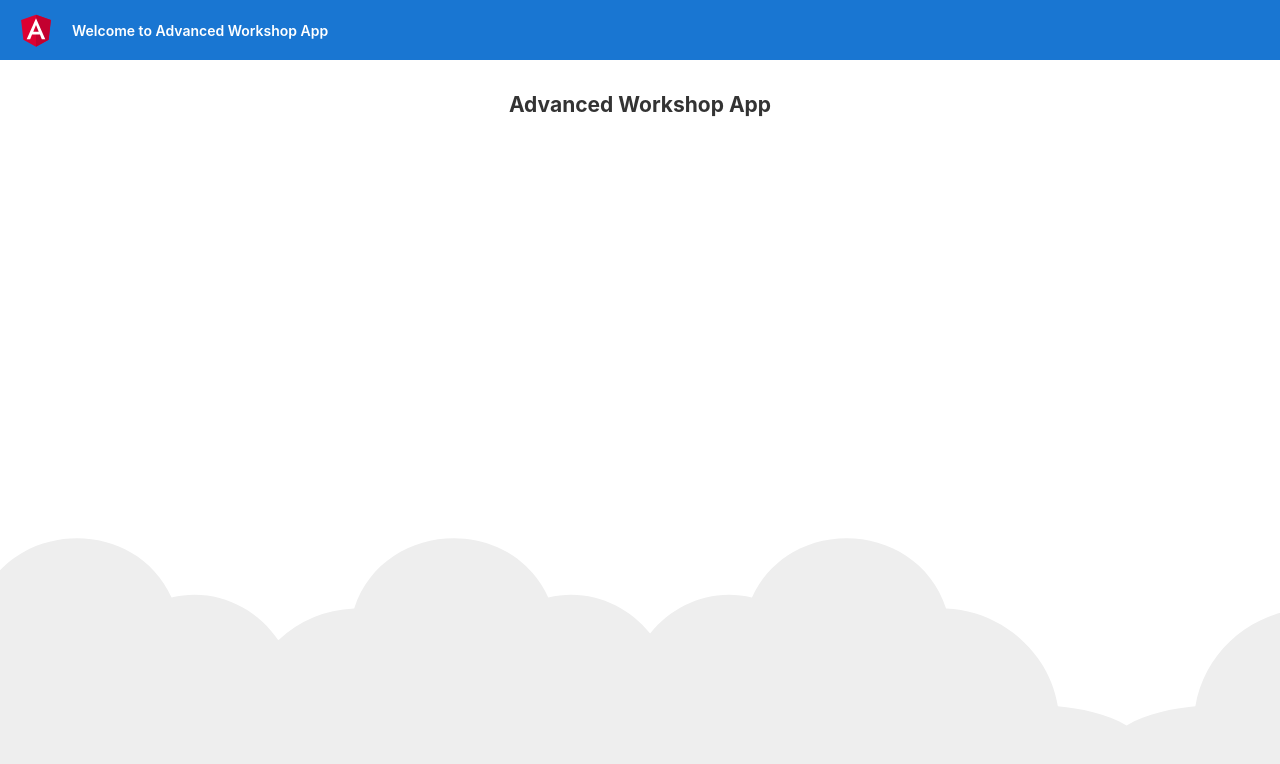
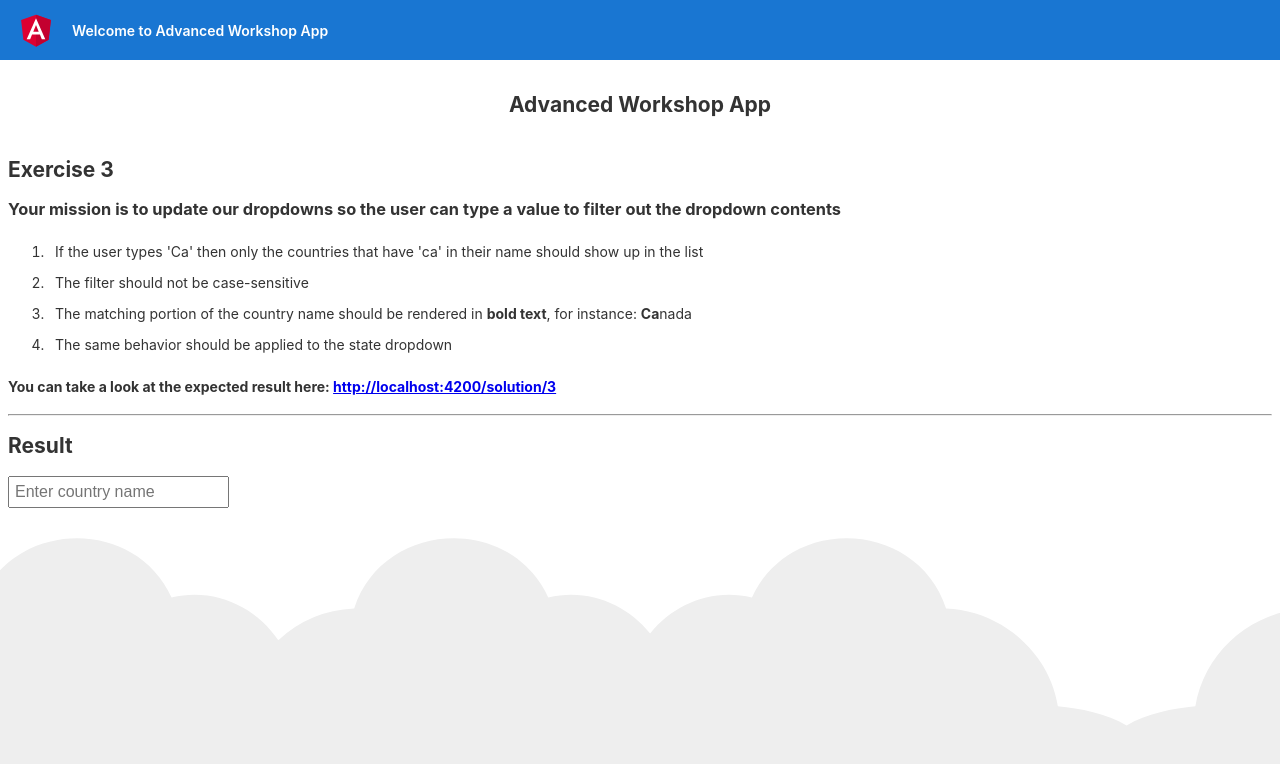
Before and after one commit to Olsenc07/Angular-Advanced-Workshop, an Angular app: page /exercise3 in a window 1280 px wide. Before the commit this address led to /. Shown: the top 764 px of the page. Built offline with nearby package versions, Linux system fonts and the light colour scheme; data requests are answered from the project's data file.

Commit message:
Created exercise 3 description

```diff
--- a/src/app/app-routing.module.ts
+++ b/src/app/app-routing.module.ts
@@ -4,12 +4,14 @@ import {Exercise1Component} from './exercise1/exercise1.component';
 import {Solution1Component} from './solution/solution1/solution1.component';
 import {Exercise2Component} from './exercise2/exercise2.component';
 import {Solution2Component} from './solution/solution2/solution2.component';
+import {Exercise3Component} from './exercise3/exercise3.component';
 
 
 
 const routes: Routes = [
   {path: 'exercise1', component: Exercise1Component},
   {path: 'exercise2', component: Exercise2Component},
+  {path: 'exercise3', component: Exercise3Component},
   { path: 'solution',
     children : [
       {path: '1', component: Solution1Component},
--- a/src/app/app.module.ts
+++ b/src/app/app.module.ts
@@ -8,11 +8,12 @@ import {HttpClientModule} from '@angular/common/http';
 import {Solution1Component} from './solution/solution1/solution1.component';
 import { Exercise2Component } from './exercise2/exercise2.component';
 import { Solution2Component } from './solution/solution2/solution2.component';
+import { Exercise3Component } from './exercise3/exercise3.component';
 
 @NgModule({
   declarations: [
     AppComponent,
-    Exercise1Component, Solution1Component, Exercise2Component, Solution2Component
+    Exercise1Component, Solution1Component, Exercise2Component, Solution2Component, Exercise3Component
   ],
   imports: [
     BrowserModule,
--- /dev/null
+++ b/src/app/exercise3/country.service.ts
@@ -0,0 +1,28 @@
+import { Injectable } from '@angular/core';
+import {HttpClient} from '@angular/common/http';
+import {Observable} from 'rxjs';
+import {Country, State} from './types';
+import {map} from 'rxjs/operators';
+
+@Injectable({
+  providedIn: 'root'
+})
+export class CountryService {
+
+  private countries$: Observable<Country[]>;
+
+  constructor(private http: HttpClient) {
+    this.countries$ = http.get<Country[]>('http://localhost:3000/countries');
+  }
+
+  getCountries(): Observable<Country[]> {
+    return this.countries$;
+  }
+
+  getStatesFor(countryId: string): Observable<State[]> {
+    return this.http.get<State[]>(`http://localhost:3000/states?countryCode=${countryId}`)
+      .pipe(
+        map(states => states.sort((a, b) => (a.description > b.description) ? 1 : -1))
+      );
+  }
+}
--- /dev/null
+++ b/src/app/exercise3/exercise3.component.css
@@ -0,0 +1,31 @@
+.dropbtn {
+  padding: 5px;
+  font-size: 16px;
+}
+
+.dropdown {
+  position: relative;
+  display: inline-block;
+}
+
+.dropdown-content {
+  display: none;
+  position: absolute;
+  min-width: 160px;
+  box-shadow: 0px 8px 16px 0px rgba(0,0,0,0.2);
+  z-index: 1;
+}
+
+.dropdown-content span {
+  color: black;
+  padding: 12px 16px;
+  text-decoration: none;
+  display: block;
+  background-color: white;
+}
+
+.dropdown-content span:hover {background-color: #f1f1f1}
+
+.dropdown:hover .dropdown-content, .dropbtn:focus + .dropdown-content{
+  display: block;
+}
--- /dev/null
+++ b/src/app/exercise3/exercise3.component.html
@@ -0,0 +1,27 @@
+<h2>Exercise 3</h2>
+<h3>Your mission is to update our dropdowns so the user can type a value to filter out the dropdown contents</h3>
+<ol>
+  <li>If the user types 'Ca' then only the countries that have 'ca' in their name should show up in the list</li>
+  <li>The filter should not be case-sensitive</li>
+  <li>The matching portion of the country name should be rendered in <b>bold text</b>, for instance: <b>Ca</b>nada</li>
+  <li>The same behavior should be applied to the state dropdown</li>
+</ol>
+<h4>You can take a look at the expected result here: <a routerLink="/solution/3">http://localhost:4200/solution/3</a> </h4>
+<hr>
+<h2>Result</h2>
+<div *ngIf="countries$ | async as countries">
+  <div class="dropdown">
+    <input type="text" class="dropbtn" [value]="country?.description" placeholder="Enter country name">
+    <div class="dropdown-content">
+      <span *ngFor="let country of countries" (click)="updateStates(country)">{{country.description}}</span>
+    </div>
+  </div>
+</div>
+<div *ngIf="states$ | async as states">
+  <div class="dropdown">
+    <input type="text" class="dropbtn" [value]="state?.description" [disabled]="states.length == 0" placeholder="Enter your state">
+    <div class="dropdown-content">
+      <span *ngFor="let s of states" (click)="state = s">{{s.description | titlecase}}</span>
+    </div>
+  </div>
+</div>
--- /dev/null
+++ b/src/app/exercise3/exercise3.component.ts
@@ -0,0 +1,24 @@
+import { Component } from '@angular/core';
+import {Observable} from 'rxjs';
+import {Country, State} from './types';
+import {CountryService} from './country.service';
+
+@Component({
+  selector: 'app-exercise3',
+  templateUrl: './exercise3.component.html',
+  styleUrls: ['./exercise3.component.css']
+})
+export class Exercise3Component {
+
+  countries$: Observable<Country[]> = this.service.getCountries();
+  states$: Observable<State[]>;
+  country: Country;
+  state: State;
+
+  constructor(private service: CountryService) { }
+
+  updateStates(country: Country) {
+    this.country = country;
+    this.states$ = this.service.getStatesFor(country.id);
+  }
+}
--- /dev/null
+++ b/src/app/exercise3/types.ts
@@ -0,0 +1,11 @@
+export interface Country {
+  description: string;
+  id: string;
+}
+
+export interface State {
+  id: number;
+  code: string;
+  countryCode: string;
+  description: string;
+}
```
Also changed, not shown: 2 other files (tests, documents, lock files or other folders).
